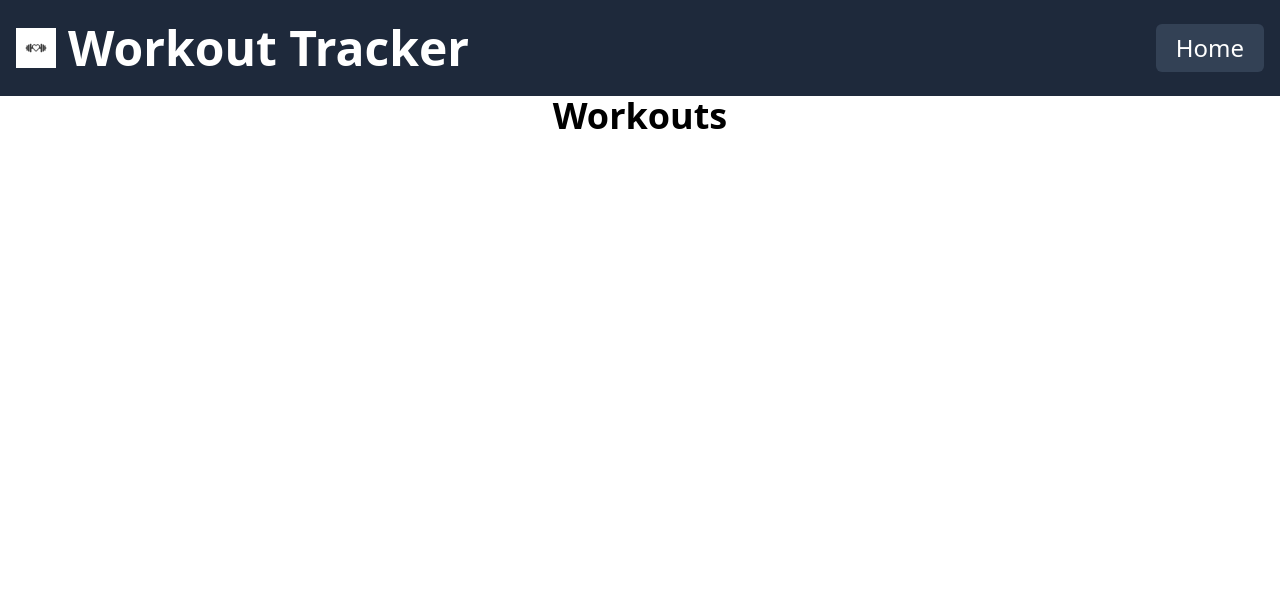
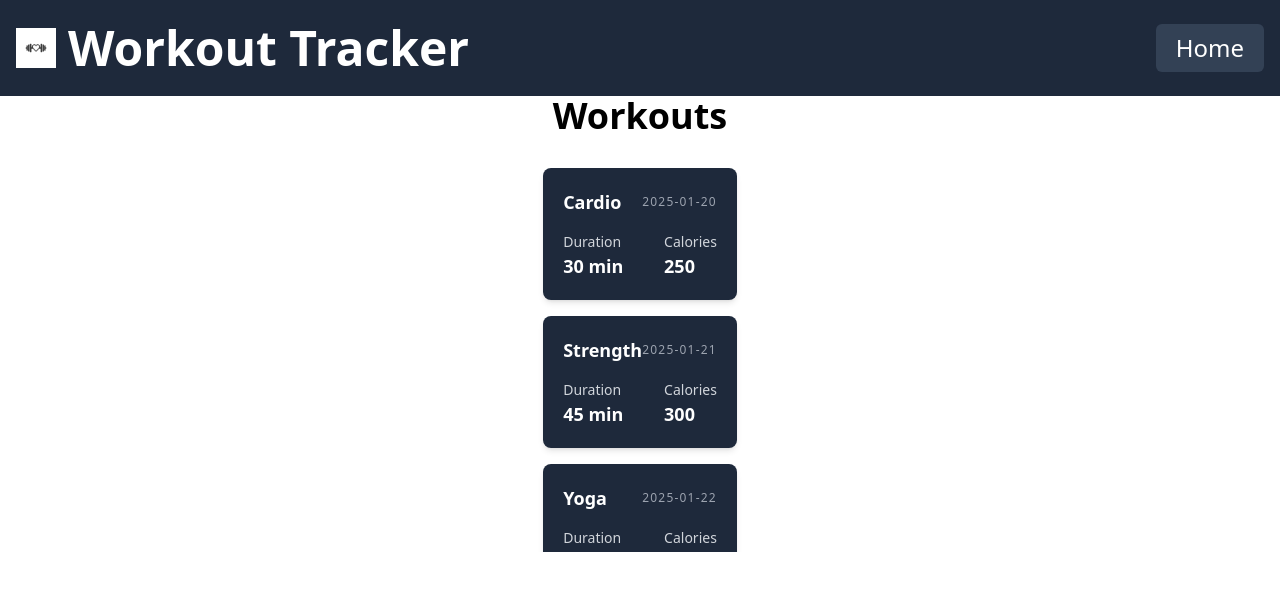
Before and after one commit to NathanStanislavsky/WorkoutTracker, a SvelteKit app in the folder WorkoutTracker/: page /workout in a window 1280 px wide. Shown: the top 590 px of the page. Built offline with nearby package versions, Linux system fonts and the light colour scheme.

Commit message:
green test

```diff
--- a/WorkoutTracker/src/routes/workout/+page.svelte
+++ b/WorkoutTracker/src/routes/workout/+page.svelte
@@ -1,7 +1,49 @@
 <script>
+  import WorkoutList from '$lib/workout carousel/WorkoutCarousel.svelte';
 
+  const workouts = [
+    {
+      date: "2025-01-20",
+      workoutType: "Cardio",
+      duration: 30,
+      calories: 250,
+    },
+    {
+      date: "2025-01-21",
+      workoutType: "Strength",
+      duration: 45,
+      calories: 300,
+    },
+    {
+      date: "2025-01-22",
+      workoutType: "Yoga",
+      duration: 60,
+      calories: 200,
+    },
+    {
+      date: "2025-01-20",
+      workoutType: "Cardio",
+      duration: 30,
+      calories: 250,
+    },
+    {
+      date: "2025-01-21",
+      workoutType: "Strength",
+      duration: 45,
+      calories: 300,
+    },
+    {
+      date: "2025-01-22",
+      workoutType: "Yoga",
+      duration: 60,
+      calories: 200,
+    },
+  ];
 </script>
 
 <div class="flex flex-col items-center h-screen">
   <h1 class="text-4xl font-bold">Workouts</h1>
+  <main class="max-w-4xl mx-auto mt-8" data-testid="workout-carousel" >
+    <WorkoutList {workouts}/>
+  </main>
 </div>
```
